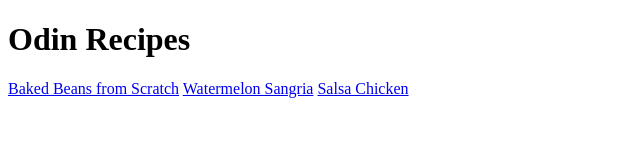
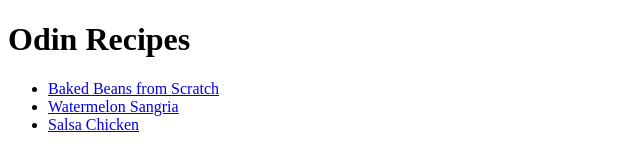
Before and after one commit to nickmint32/odin-recipes, a plain HTML site: page index.html in a window 1280 px wide. Shown: the whole page, without its empty margins (0-640 px from the left). Drawn offline with Linux system fonts and the light colour scheme.

Commit message:
Add unordered list for links on index.html

```diff
--- a/index.html
+++ b/index.html
@@ -2,8 +2,10 @@
 <html lang="en">
 	<body>
 		<h1>Odin Recipes</h1>
-		<a href="recipes/beans.html">Baked Beans from Scratch</a>
-		<a href="recipes/sangria.html">Watermelon Sangria</a>
-		<a href="recipes/chicken.html">Salsa Chicken</a>
+		<ul>
+			<li><a href="recipes/beans.html">Baked Beans from Scratch</a></li>
+			<li><a href="recipes/sangria.html">Watermelon Sangria</a></li>
+			<li><a href="recipes/chicken.html">Salsa Chicken</a></li>
+		</ul>
 	</body>
 </html>
```
